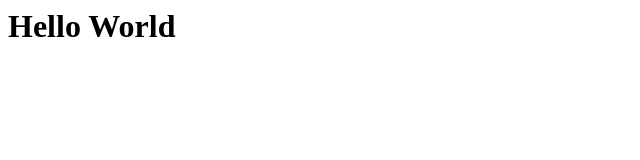
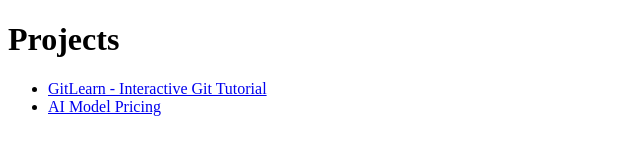
Before and after one commit to copilot-founder/copilot-founder.github.io, a plain HTML site: page index.html in a window 1280 px wide. Shown: the whole page, without its empty margins (0-640 px from the left). Drawn offline with Linux system fonts and the light colour scheme.

Commit message:
Create initial HTML structure for the page
Added HTML structure with meta tags and project links.

```diff
--- a/index.html
+++ b/index.html
@@ -1 +1,16 @@
-<h1>Hello World </h1>
+<!DOCTYPE html>
+<html lang="en">
+<head>
+    <meta charset="UTF-8">
+    <meta name="viewport" content="width=device-width, initial-scale=1.0">
+    <title>Copilot Founder</title>
+    <meta name="robots" content="index, follow">
+</head>
+<body>
+    <h1>Projects</h1>
+    <ul>
+        <li><a href="/gitlearn/">GitLearn - Interactive Git Tutorial</a></li>
+        <li><a href="/ai-model-pricing/">AI Model Pricing</a></li>
+    </ul>
+</body>
+</html>
```
